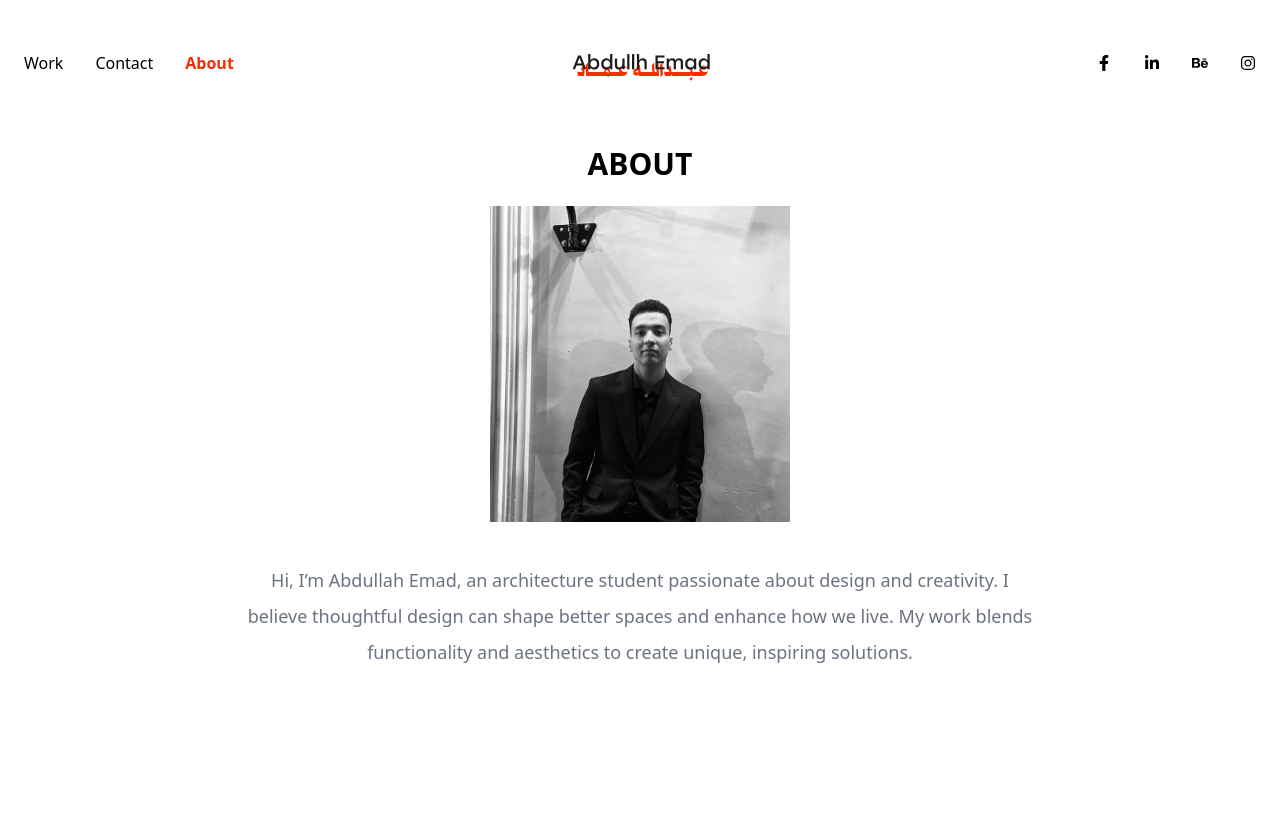
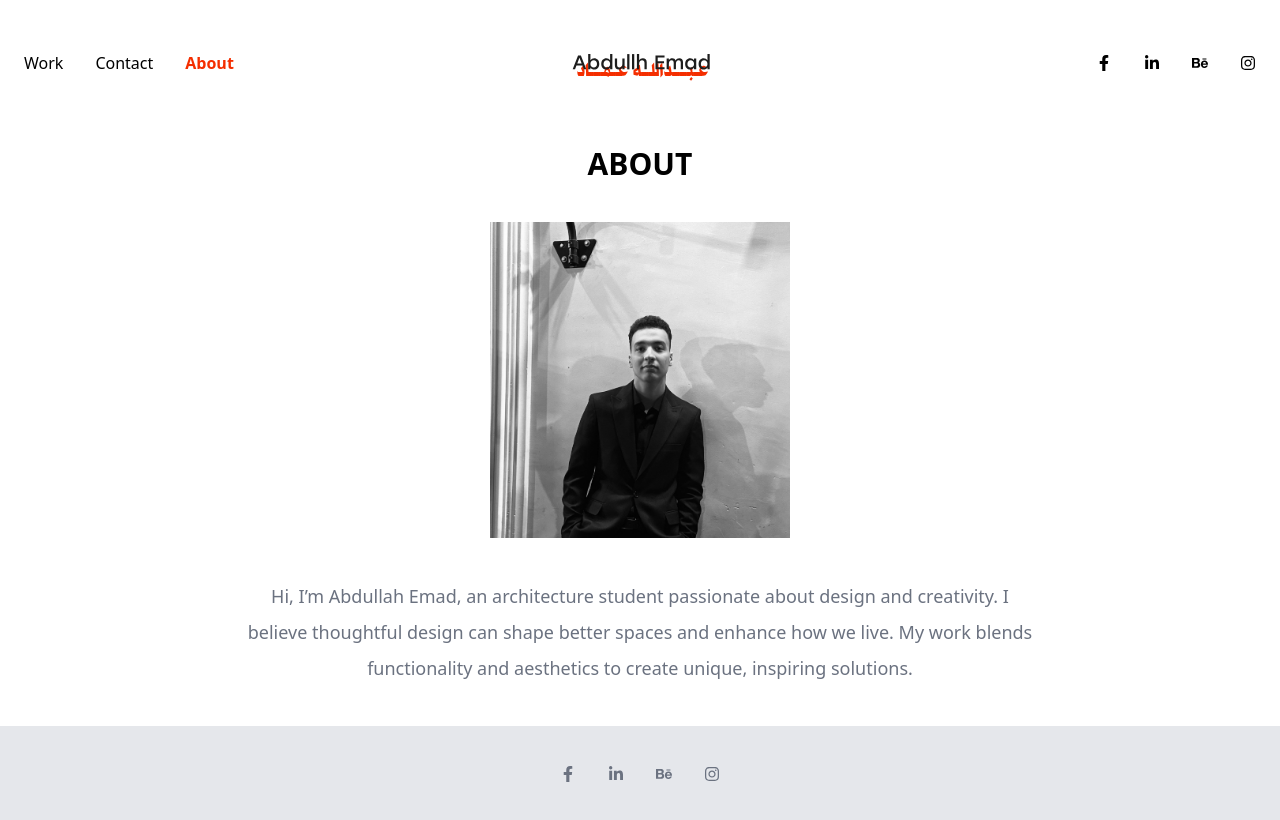
Before and after one commit to boshraemad/portfolio-A, a React (Vite) app: page /About in a window 1280 px wide. Built offline with nearby package versions, Linux system fonts and the light colour scheme; no server answers.

Commit message:
add HomePageFooter

```diff
--- a/src/components/Card.jsx
+++ b/src/components/Card.jsx
@@ -2,15 +2,12 @@ import { Link } from "react-router-dom"
 export default function Card({title , date ,poster , id}) {
   return (
 <Link to={`project/${id}`} className="block group">
-  <div className="relative overflow-hidden">
-    {/* Image with grayscale hover effect */}
+  <div className="relative overflow-hidden h-[350px]">
     <img
       src={poster}
-      className="w-full h-auto object-cover transition-all duration-300 grayscale group-hover:grayscale-0"
+      className="w-full h-full object-cover transition-all duration-300 grayscale group-hover:grayscale-0"
       alt={title}
     />
-
-    {/* Title overlay - appears on hover */}
     <div className="absolute inset-0 flex items-center justify-center opacity-0 group-hover:opacity-100 transition-opacity duration-300 bg-black bg-opacity-40">
       <span className="text-white text-xl font-bold p-4 text-center z-10">
         {title}<br/>{date}
--- /dev/null
+++ b/src/components/HomepageFooter.jsx
@@ -0,0 +1,17 @@
+import { FaFacebookF } from "react-icons/fa";
+import { FaLinkedinIn } from "react-icons/fa";
+import { FaBehance } from "react-icons/fa";
+import { FaInstagram } from "react-icons/fa";
+
+export default function HomepageFooter() {
+  return (
+    <footer className="bg-gray-200 flex items-center justify-center p-10 mt-4 w-full">
+            <ul className="flex items-center space-x-8 text-gray-500 font-bold">
+            <li><a href="https://www.facebook.com/share/19aC9uGQzs/?mibextid=wwXIfr" target="_blank" className="hover:text-primary"><FaFacebookF/></a></li>
+            <li><a href="https://www.linkedin.com/in/abdullhemad7?utm_source=share&utm_campaign=share_via&utm_content=profile&utm_medium=ios_app"  target="_blank" className="hover:text-primary"><FaLinkedinIn/></a></li>
+            <li><a href="https://www.behance.net/abdullhemad1" className="hover:text-primary"  target="_blank"><FaBehance/></a></li>
+            <li><a href="https://www.instagram.com/abdullh.emad.archi?igsh=ZDg2bWxzZTZ3eDg0&utm_source=qr"  target="_blank" className="hover:text-primary"><FaInstagram/></a></li>
+        </ul>
+    </footer>
+  )
+}
--- a/src/pages/About.jsx
+++ b/src/pages/About.jsx
@@ -6,7 +6,7 @@ import profile from "../assets/profile.jpg";
 
 export default function About() {
   return (
-    <div className="absolute left-[50%] translate-x-[-50%]">
+    <div className="flex items-center justify-center flex-col">
       <h1 className='font-bold text-3xl text-center mb-6'>ABOUT</h1>
       <div className="flex items-center justify-center mt-4">
         <img src={profile} alt="profile" className="lg:w-[300px] w-[250px]"/>
--- a/src/pages/Contact.jsx
+++ b/src/pages/Contact.jsx
@@ -36,9 +36,9 @@ export default function Contact() {
   };
 
   return (
-    <div className="lg:w-[45%] w-[70%] absolute left-[50%] translate-x-[-50%]">
+    <div className="w-full flex items-center justify-center flex-col">
       <h1 className="font-bold text-3xl text-center mt-6 mb-20">CONTACT</h1>
-      <form ref={form} onSubmit={sendEmail}>
+      <form ref={form} onSubmit={sendEmail} className="lg:w-[45%] w-[75%]">
         <input name="name"  className="bg-black w-full mb-6 p-3  placeholder:text-[#eee] caret-white accent-white text-white" placeholder="you name..." onChange={(e)=>setName(e.target.value)} value={name}/>
         <input name="email"  className="bg-black w-full mb-6 p-3  placeholder:text-[#eee] text-white" placeholder="your email address " required  onChange={(e)=>setEmail(e.target.value)} value={email}/>
         <textarea name="message" className="w-full bg-black p-3 h-[200px]  placeholder:text-[#eee] text-white" placeholder="Your message.."  onChange={(e)=>setMessage(e.target.value)} value={message}/>
--- a/src/pages/HomePage.jsx
+++ b/src/pages/HomePage.jsx
@@ -1,13 +1,14 @@
 import HomePageLayout from "./HomePageLayout"
 import Navbar from "../components/Navbar"
-import Footer from "../components/Footer"
+import HomepageFooter from "../components/HomepageFooter"
 import { Outlet } from "react-router-dom"
 
 export default function HomePage() {
   return (
-    <>
+    <div className="flex flex-col justify-between min-h-screen">
         <Navbar/>
         <Outlet/>
-    </>
+        <HomepageFooter/>
+    </div>
   )
 }
--- a/src/pages/HomePageLayout.jsx
+++ b/src/pages/HomePageLayout.jsx
@@ -1,5 +1,6 @@
 import Footer from "../components/Footer"
 import Projects from "../components/Projects"
+import HomepageFooter from "../components/HomepageFooter"
 export default function HomePageLayout() {
   return (
    <>
```
